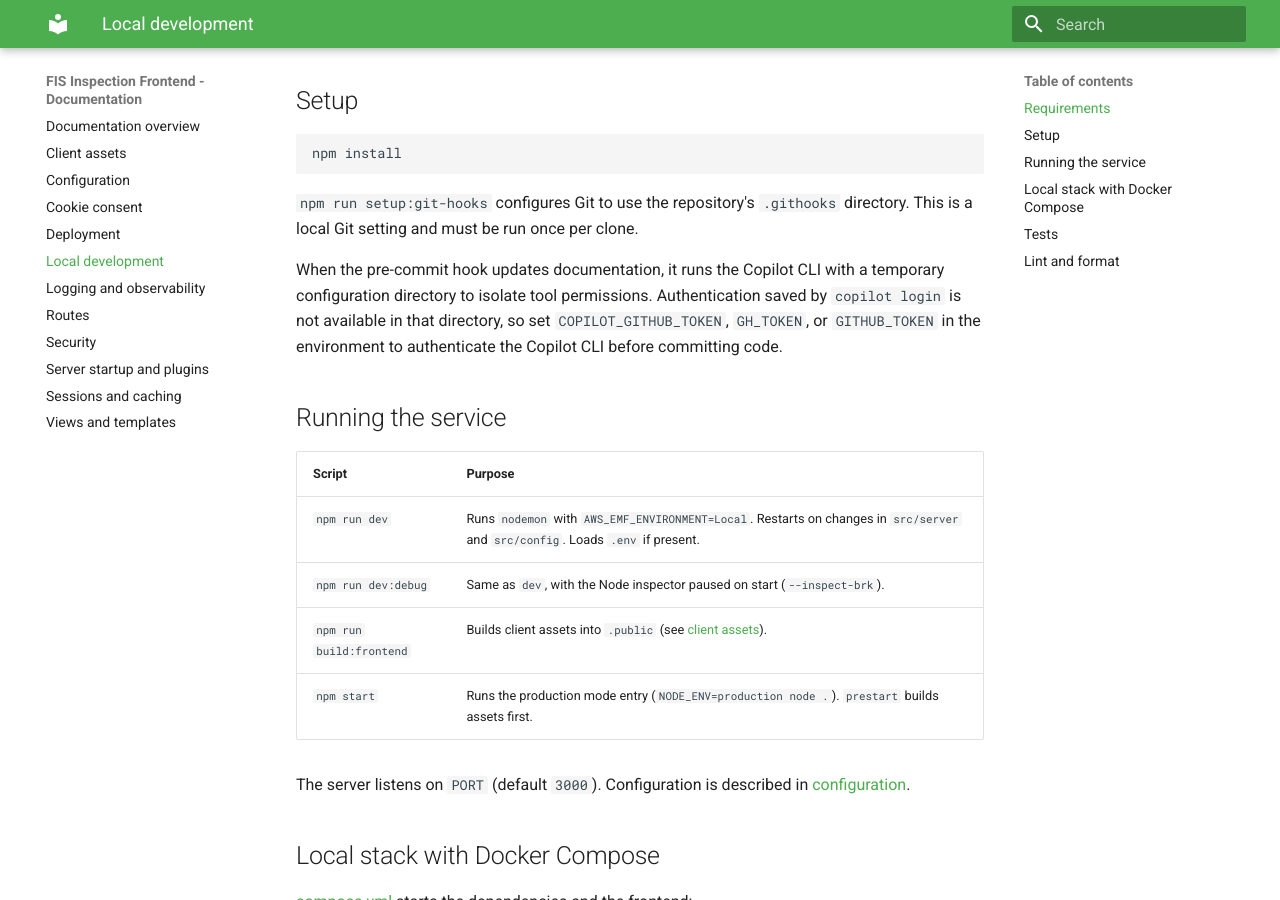
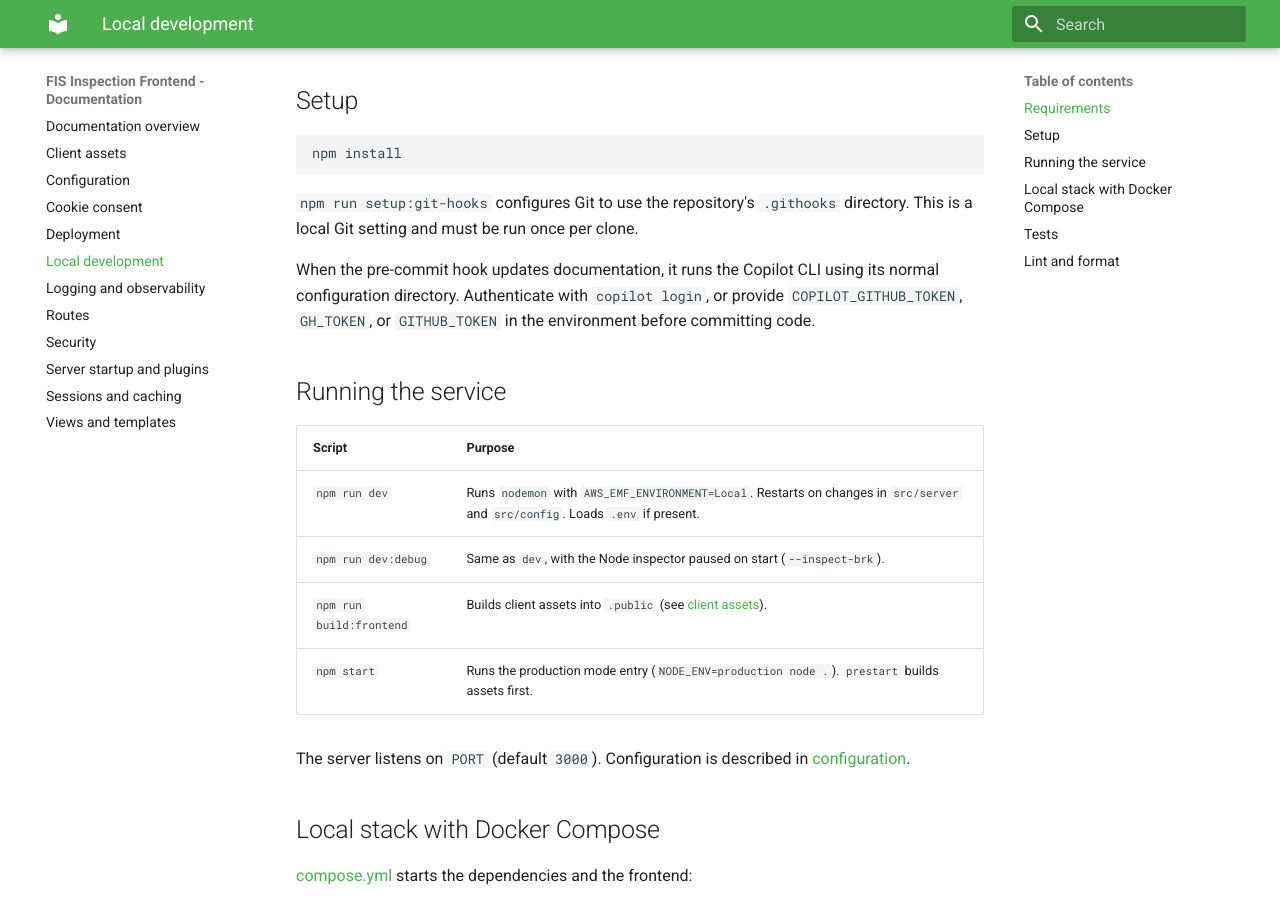
Before and after one commit to DEFRA/trade-imports-fish-inspection-fe, an MkDocs documentation site: the page built from docs/local-development.md, in a window 1280 px wide and 900 px high, scrolled down 338 px. Built offline with MkDocs 1.6.1 and Material for MkDocs 9.7.7, drawn with Linux system fonts in a browser that asks for light colours.

Commit message:
Revise Copilot CLI authentication instructions
Updated instructions for Copilot CLI authentication in pre-commit hook.

Co-authored-by: Copilot Autofix powered by AI <175728472+Copilot@users.noreply.github.com>

```diff
--- a/docs/local-development.md
+++ b/docs/local-development.md
@@ -15,7 +15,7 @@ npm install
 
 `npm run setup:git-hooks` configures Git to use the repository's `.githooks` directory. This is a local Git setting and must be run once per clone.
 
-When the pre-commit hook updates documentation, it runs the Copilot CLI with a temporary configuration directory to isolate tool permissions. Authentication saved by `copilot login` is not available in that directory, so set `COPILOT_GITHUB_TOKEN`, `GH_TOKEN`, or `GITHUB_TOKEN` in the environment to authenticate the Copilot CLI before committing code.
+When the pre-commit hook updates documentation, it runs the Copilot CLI using its normal configuration directory. Authenticate with `copilot login`, or provide `COPILOT_GITHUB_TOKEN`, `GH_TOKEN`, or `GITHUB_TOKEN` in the environment before committing code.
 
 ## Running the service
 
```
